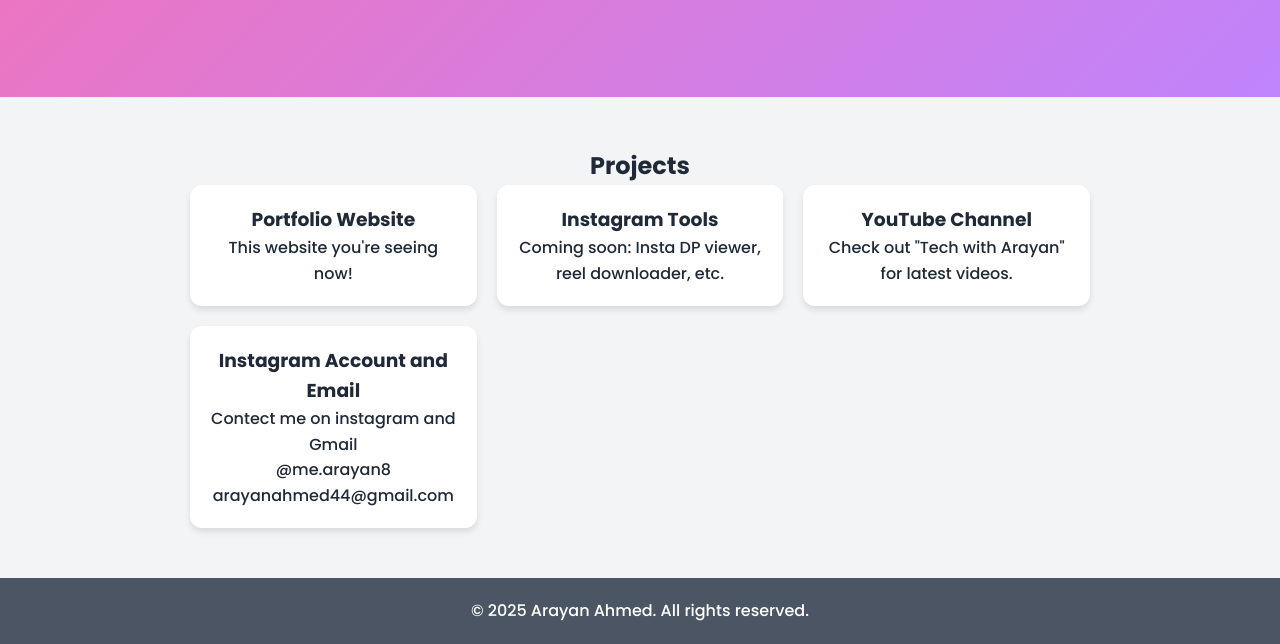
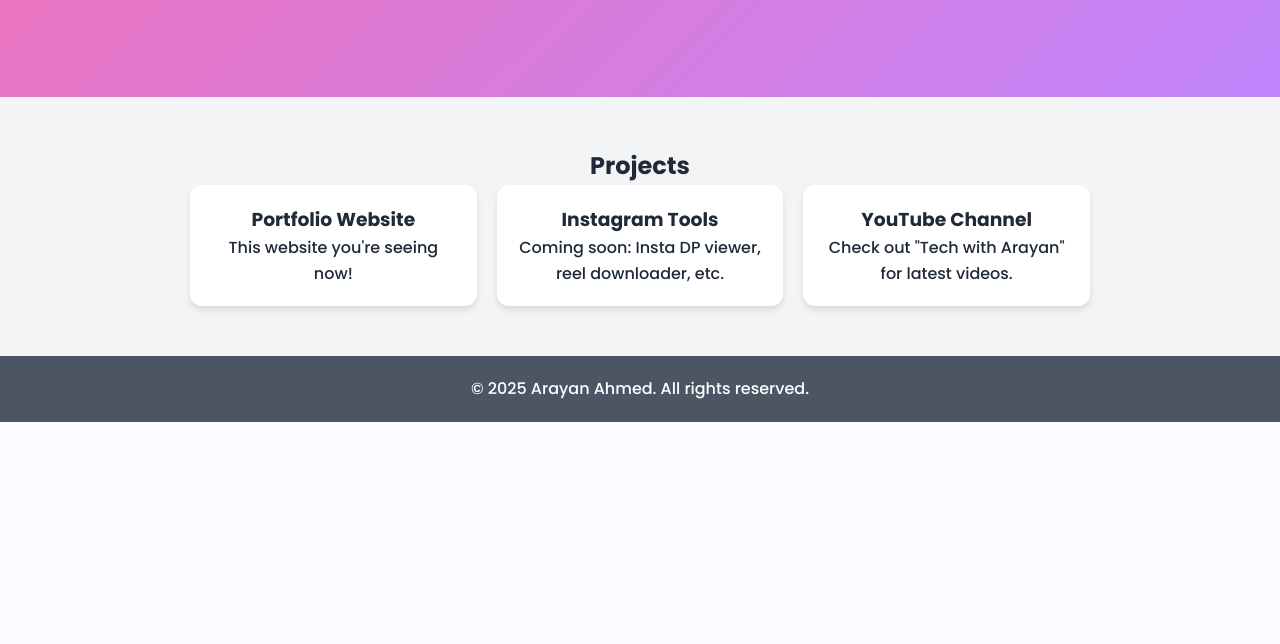
Before and after one commit to iamarayan/arayanahmed.github.io, a plain HTML site: page index.html in a window 1280 px wide. Shown: the part 297-941 px from the top of the page. After the commit the page ends 800 px from the top, so only its background shows below. Drawn offline with Linux system fonts and the light colour scheme.

Commit message:
Update index.html

```diff
--- a/index.html
+++ b/index.html
@@ -42,13 +42,7 @@
           <h3>YouTube Channel</h3>
           <p>Check out "Tech with Arayan" for latest videos.</p>
         </div>
-<div class="project-card fade-in delay-3">
 
-          <h3>Instagram Account and Email</h3>
-          <p>Contect me on instagram and Gmail</p>
-          <p>@me.arayan8</p>
-          <p>arayanahmed44@gmail.com</p>
-          </div>
       </div>
     </div>
   </section>
```
